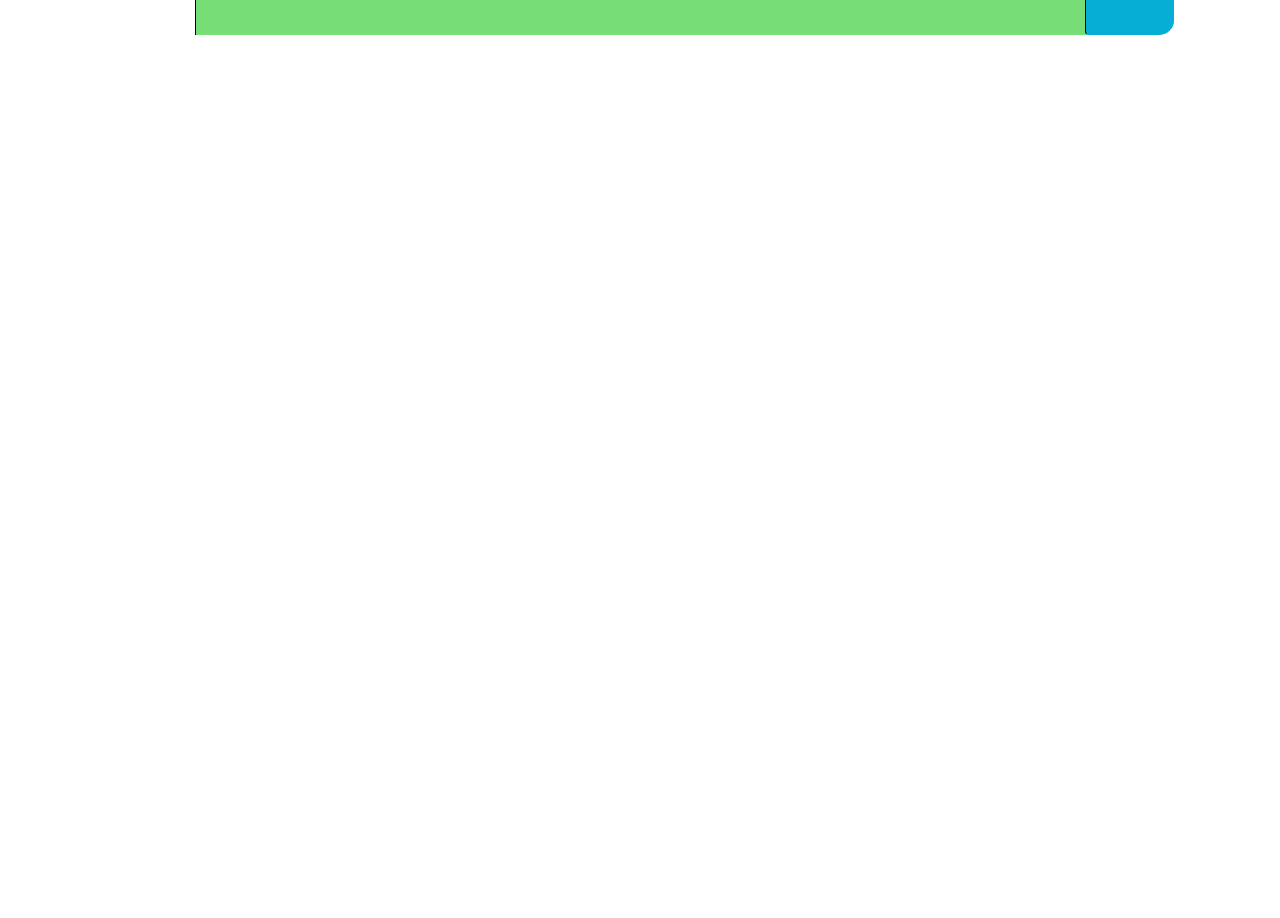
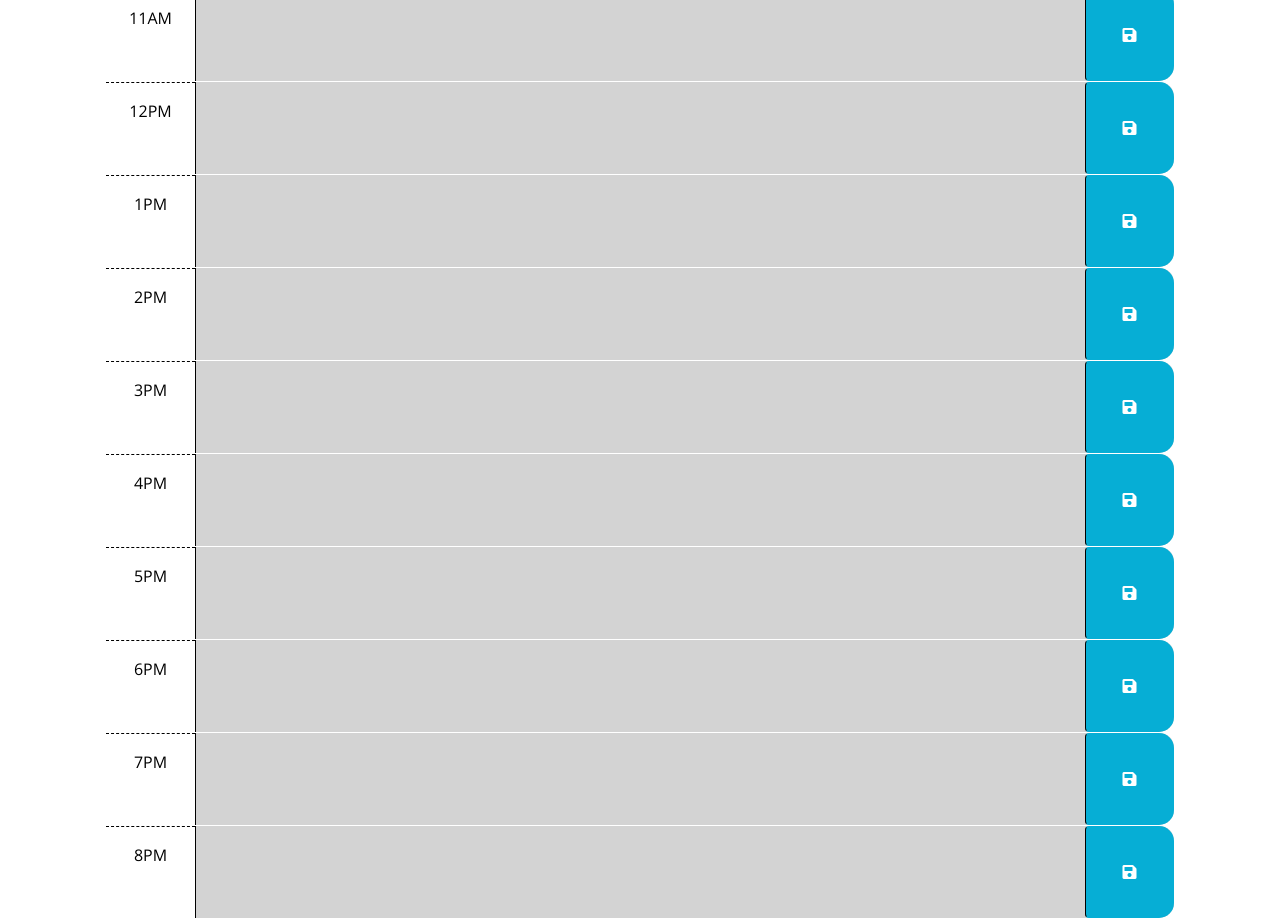
Before and after one commit to JoshMassa/work-day-scheduler, a plain HTML site: page index.html in a window 1280 px wide. Shown: the part 500-1418 px from the top of the page. Before the commit the page ends 800 px from the top, so only its background shows below. Drawn offline with nearby package versions, Linux system fonts and the light colour scheme; files that its build step writes are made by us from their sources.

Commit message:
Added time blocks for all hours 9-5 (included addtional blocks temporarily for testing purposes), finished function todos in script.js file

```diff
--- a/assets/javascript/script.js
+++ b/assets/javascript/script.js
@@ -1,3 +1,6 @@
+var saveButton = $('.saveBtn');
+var currentDay = dayjs().format('dddd');
+var timeBlock = $('.time-block');
 // Wrap all code that interacts with the DOM in a call to jQuery to ensure that
 // the code isn't run until the browser has finished rendering all the elements
 // in the html.
@@ -8,16 +11,44 @@ $(function () {
   // function? How can DOM traversal be used to get the "hour-x" id of the
   // time-block containing the button that was clicked? How might the id be
   // useful when saving the description in local storage?
-  //
+  saveButton.on('click', function () {
+    var blockId = $(this).closest('.time-block').attr('id');
+    var userInput = $(this).siblings('.description').val();
+    localStorage.setItem(blockId, userInput);
+  });
+
   // TODO: Add code to apply the past, present, or future class to each time
   // block by comparing the id to the current hour. HINTS: How can the id
   // attribute of each time-block be used to conditionally add or remove the
   // past, present, and future classes? How can Day.js be used to get the
   // current hour in 24-hour time?
-  //
+
+  //Get Current Time
+  var currentHour = new Date().getHours();
+  //Function to set background colors based on past, present, or future time blocks
+  timeBlock.each(function() {
+    var blockHour = parseInt($(this).attr('id').split('-')[1]);
+
+    if (blockHour < currentHour) {
+      $(this).addClass('past');
+    } else if (blockHour === currentHour) {
+      $(this).addClass('present');
+    } else {
+      $(this).addClass('future');
+    }
+  });
   // TODO: Add code to get any user input that was saved in localStorage and set
   // the values of the corresponding textarea elements. HINT: How can the id
   // attribute of each time-block be used to do this?
-  //
+  //Function to retrieve and set values from localStorage
+  $('.time-block textarea').each(function() {
+    var blockId = $(this).closest('.time-block').attr('id');
+    var savedInput = localStorage.getItem(blockId);
+    if (savedInput !== null) {
+      $(this).val(savedInput);
+    }
+  });
   // TODO: Add code to display the current date in the header of the page.
+  var currentDT = dayjs().format('dddd MMMM D, YYYY' + ' -' + ' hh:mm:ss a');
+  $('#currentDay').text(currentDT);
 });
--- a/index.html
+++ b/index.html
@@ -18,7 +18,7 @@
       href="https://fonts.googleapis.com/css?family=Open+Sans&display=swap"
       rel="stylesheet"
     />
-    <link rel="stylesheet" href="style.css" />
+    <link rel="stylesheet" href="./assets/css/style.css"/>
     <title>Work Day Scheduler</title>
   </head>
 
@@ -27,6 +27,7 @@
       <h1 class="display-3">Work Day Scheduler</h1>
       <p class="lead">A simple calendar app for scheduling your work day</p>
       <p id="currentDay" class="lead"></p>
+
     </header>
     <div class="container-lg px-5">
       <!-- Use class for "past", "present", and "future" to apply styles to the
@@ -40,7 +41,7 @@
         -->
 
       <!-- Example of a past time block. The "past" class adds a gray background color. -->
-      <div id="hour-9" class="row time-block past">
+      <div id="hour-9" class="row time-block">
         <div class="col-2 col-md-1 hour text-center py-3">9AM</div>
         <textarea class="col-8 col-md-10 description" rows="3"> </textarea>
         <button class="btn saveBtn col-2 col-md-1" aria-label="save">
@@ -49,7 +50,7 @@
       </div>
 
       <!-- Example of a a present time block. The "present" class adds a red background color. -->
-      <div id="hour-10" class="row time-block present">
+      <div id="hour-10" class="row time-block">
         <div class="col-2 col-md-1 hour text-center py-3">10AM</div>
         <textarea class="col-8 col-md-10 description" rows="3"> </textarea>
         <button class="btn saveBtn col-2 col-md-1" aria-label="save">
@@ -58,7 +59,7 @@
       </div>
 
       <!-- Example of a future time block. The "future" class adds a green background color. -->
-      <div id="hour-11" class="row time-block future">
+      <div id="hour-11" class="row time-block">
         <div class="col-2 col-md-1 hour text-center py-3">11AM</div>
         <textarea class="col-8 col-md-10 description" rows="3"> </textarea>
         <button class="btn saveBtn col-2 col-md-1" aria-label="save">
@@ -66,13 +67,90 @@
         </button>
       </div>
 
-    <script src="https://code.jquery.com/jquery-3.4.1.min.js"></script>
+      <div id="hour-12" class="row time-block">
+        <div class="col-2 col-md-1 hour text-center py-3">12PM</div>
+        <textarea class="col-8 col-md-10 description" rows="3"> </textarea>
+        <button class="btn saveBtn col-2 col-md-1" aria-label="save">
+          <i class="fas fa-save" aria-hidden="true"></i>
+        </button>
+      </div>
+
+      <div id="hour-13" class="row time-block">
+        <div class="col-2 col-md-1 hour text-center py-3">1PM</div>
+        <textarea class="col-8 col-md-10 description" rows="3"> </textarea>
+        <button class="btn saveBtn col-2 col-md-1" aria-label="save">
+          <i class="fas fa-save" aria-hidden="true"></i>
+        </button>
+      </div>
+
+      <div id="hour-14" class="row time-block">
+        <div class="col-2 col-md-1 hour text-center py-3">2PM</div>
+        <textarea class="col-8 col-md-10 description" rows="3"> </textarea>
+        <button class="btn saveBtn col-2 col-md-1" aria-label="save">
+          <i class="fas fa-save" aria-hidden="true"></i>
+        </button>
+      </div>
+
+      <div id="hour-15" class="row time-block">
+        <div class="col-2 col-md-1 hour text-center py-3">3PM</div>
+        <textarea class="col-8 col-md-10 description" rows="3"> </textarea>
+        <button class="btn saveBtn col-2 col-md-1" aria-label="save">
+          <i class="fas fa-save" aria-hidden="true"></i>
+        </button>
+      </div>
+
+      <div id="hour-16" class="row time-block">
+        <div class="col-2 col-md-1 hour text-center py-3">4PM</div>
+        <textarea class="col-8 col-md-10 description" rows="3"> </textarea>
+        <button class="btn saveBtn col-2 col-md-1" aria-label="save">
+          <i class="fas fa-save" aria-hidden="true"></i>
+        </button>
+      </div>
+
+      <div id="hour-17" class="row time-block">
+        <div class="col-2 col-md-1 hour text-center py-3">5PM</div>
+        <textarea class="col-8 col-md-10 description" rows="3"> </textarea>
+        <button class="btn saveBtn col-2 col-md-1" aria-label="save">
+          <i class="fas fa-save" aria-hidden="true"></i>
+        </button>
+      </div>
+<!-- Remove after testing -->
+      <div id="hour-18" class="row time-block">
+        <div class="col-2 col-md-1 hour text-center py-3">6PM</div>
+        <textarea class="col-8 col-md-10 description" rows="3"> </textarea>
+        <button class="btn saveBtn col-2 col-md-1" aria-label="save">
+          <i class="fas fa-save" aria-hidden="true"></i>
+        </button>
+      </div>
+
+      <div id="hour-19" class="row time-block">
+        <div class="col-2 col-md-1 hour text-center py-3">7PM</div>
+        <textarea class="col-8 col-md-10 description" rows="3"> </textarea>
+        <button class="btn saveBtn col-2 col-md-1" aria-label="save">
+          <i class="fas fa-save" aria-hidden="true"></i>
+        </button>
+      </div>
+
+      <div id="hour-20" class="row time-block">
+        <div class="col-2 col-md-1 hour text-center py-3">8PM</div>
+        <textarea class="col-8 col-md-10 description" rows="3"> </textarea>
+        <button class="btn saveBtn col-2 col-md-1" aria-label="save">
+          <i class="fas fa-save" aria-hidden="true"></i>
+        </button>
+      </div>
+<!-- Remove after testing -->
+    </div>
+
+    <script src="https://code.jquery.com/jquery-3.6.4.min.js"></script>
+
     <script
       src="https://cdn.jsdelivr.net/npm/dayjs@1.11.3/dayjs.min.js"
       integrity="sha256-iu/zLUB+QgISXBLCW/mcDi/rnf4m4uEDO0wauy76x7U="
       crossorigin="anonymous"
     ></script>
 
-    <script src="script.js"></script>
+    <script src="https://maxcdn.bootstrapcdn.com/bootstrap/4.0.0/js/bootstrap.min.js"></script>
+
+    <script src="./assets/javascript/script.js"></script>
   </body>
 </html>
```
Also changed, not shown: assets/css/style.css (line endings or trailing spaces), assets/images/05-third-party-apis-homework-demo.gif (added), 1 other file.
